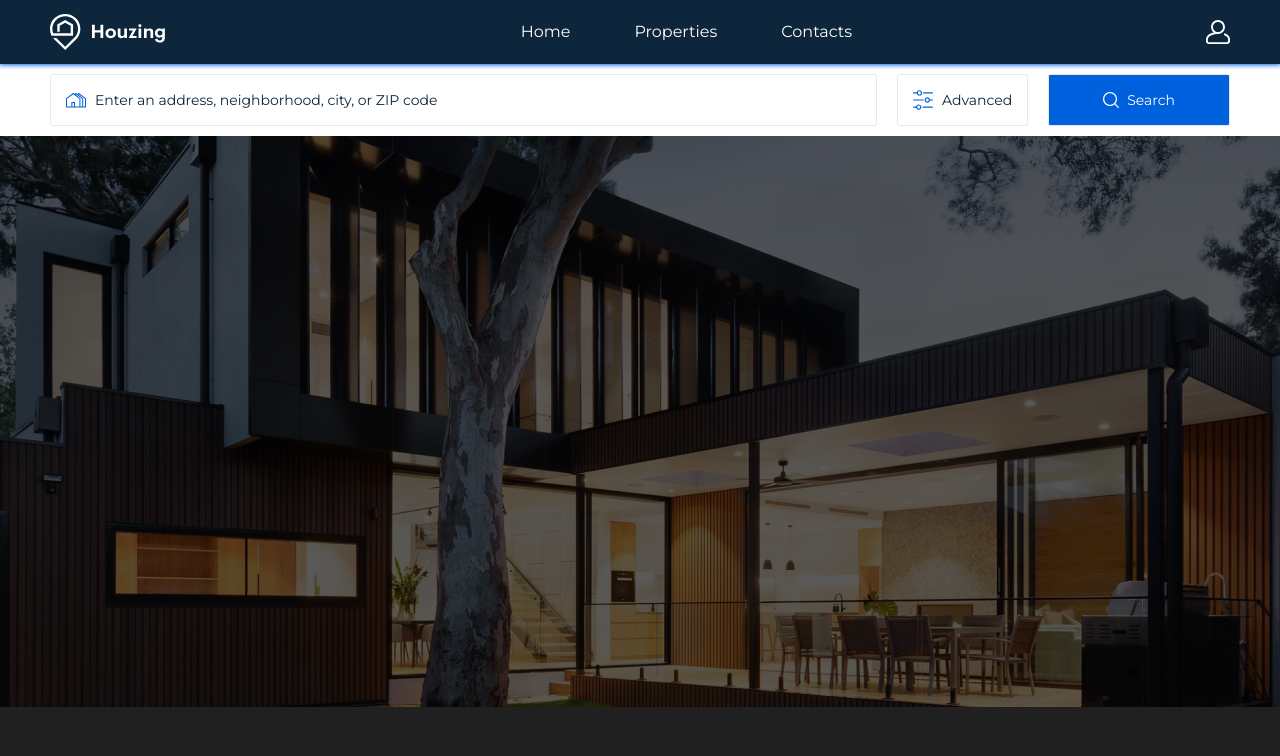
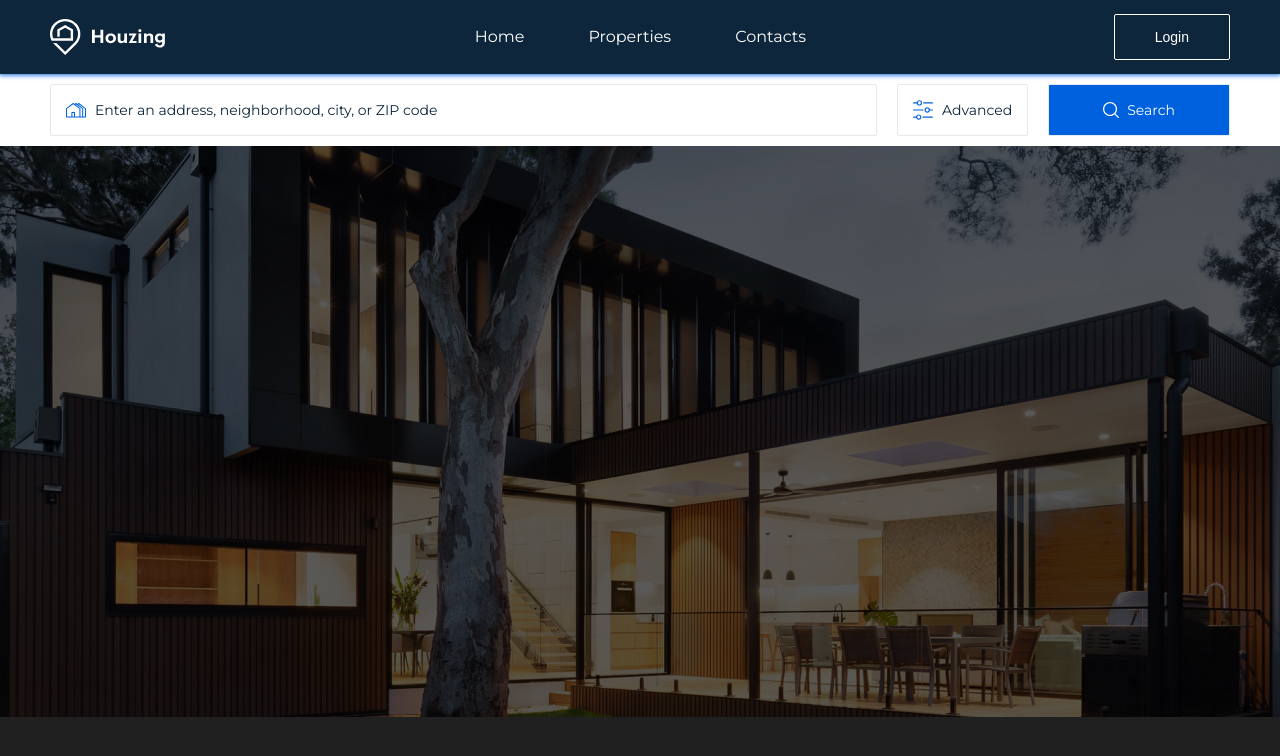
Before and after one commit to Sardor0795/Houzing-self-made, a React (Create React App) app: page / in a window 1280 px wide. Shown: the top 756 px of the page. Built offline with nearby package versions, Linux system fonts and the light colour scheme.

Commit message:
Fix login btn

```diff
--- a/src/components/header/index.jsx
+++ b/src/components/header/index.jsx
@@ -3,6 +3,7 @@ import {
   HeaderContent,
   HeaderWrapper,
   Li,
+  LoginButtonStyle,
   LoginIconStyle,
   LogoIconStyle,
   Ul,
@@ -14,7 +15,7 @@ import LogoIcon from "../../assets/icons/logo.svg";
 export class Header extends Component {
   render() {
     return (
-      <HeaderWrapper className='header'>
+      <HeaderWrapper className="header">
         <Container>
           <HeaderContent>
             <LogoIconStyle href="!#">
@@ -31,9 +32,10 @@ export class Header extends Component {
                 <a href="!#">Contacts</a>
               </Li>
             </Ul>
-            <button>
+            <LoginButtonStyle>
               <LoginIconStyle src={LoginIcon} alt="img" />
-            </button>
+              Login
+            </LoginButtonStyle>
           </HeaderContent>
         </Container>
       </HeaderWrapper>
--- a/src/components/header/style.jsx
+++ b/src/components/header/style.jsx
@@ -37,9 +37,20 @@ export const Li = styled.li`
 export const LoginIconStyle = styled.img`
   width: 24px;
   height: 24px;
+  display: none;
 `;
 
 export const LogoIconStyle = styled.a`
   width: 117px;
   height: 36px;
 `;
+
+export const LoginButtonStyle = styled.button`
+  color: #fff;
+  font-weight: 400;
+  font-size: 14px;
+  line-height: 20px;
+  padding: 12px 40px;
+  border: 1px solid #ffffff;
+  border-radius: 2px;
+`;
```
